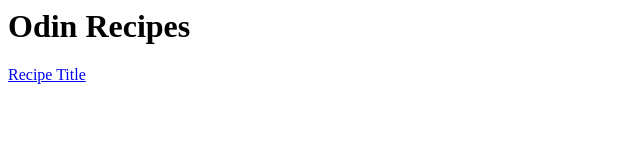
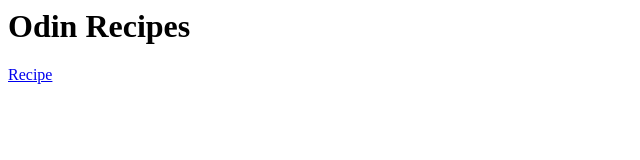
Before and after one commit to John-capybara/odin-recipes, a plain HTML site: page index.html in a window 1280 px wide. Shown: the full height of the page, 0-640 px from the left. Drawn offline with Linux system fonts and the light colour scheme.

Commit message:
Update index.html

```diff
--- a/index.html
+++ b/index.html
@@ -1,2 +1,2 @@
 <h1>Odin Recipes</h1>
-<a href="recipes/recipename.html">Recipe Title</a>
+<a href="recipes/recipes.html">Recipe</a>
```
